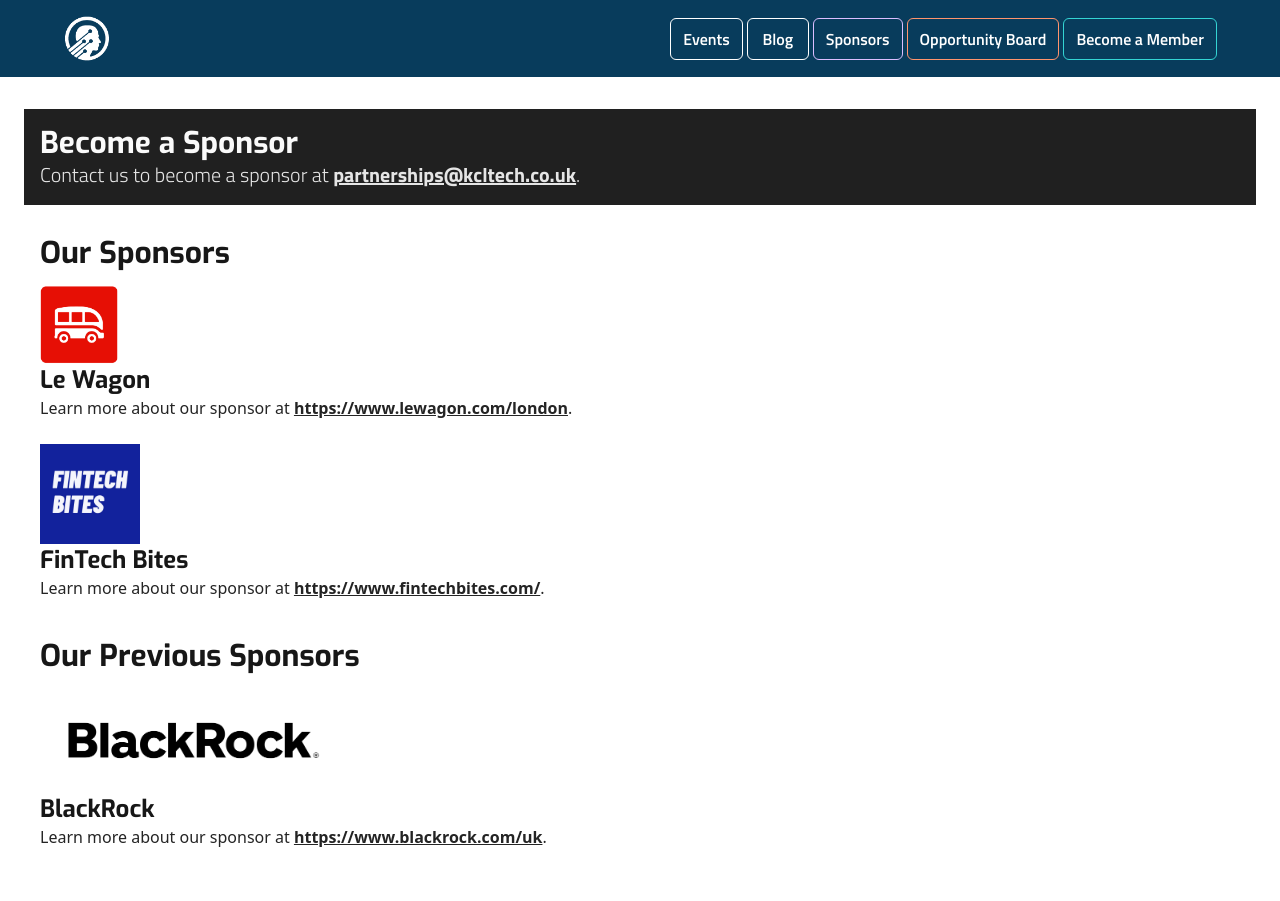
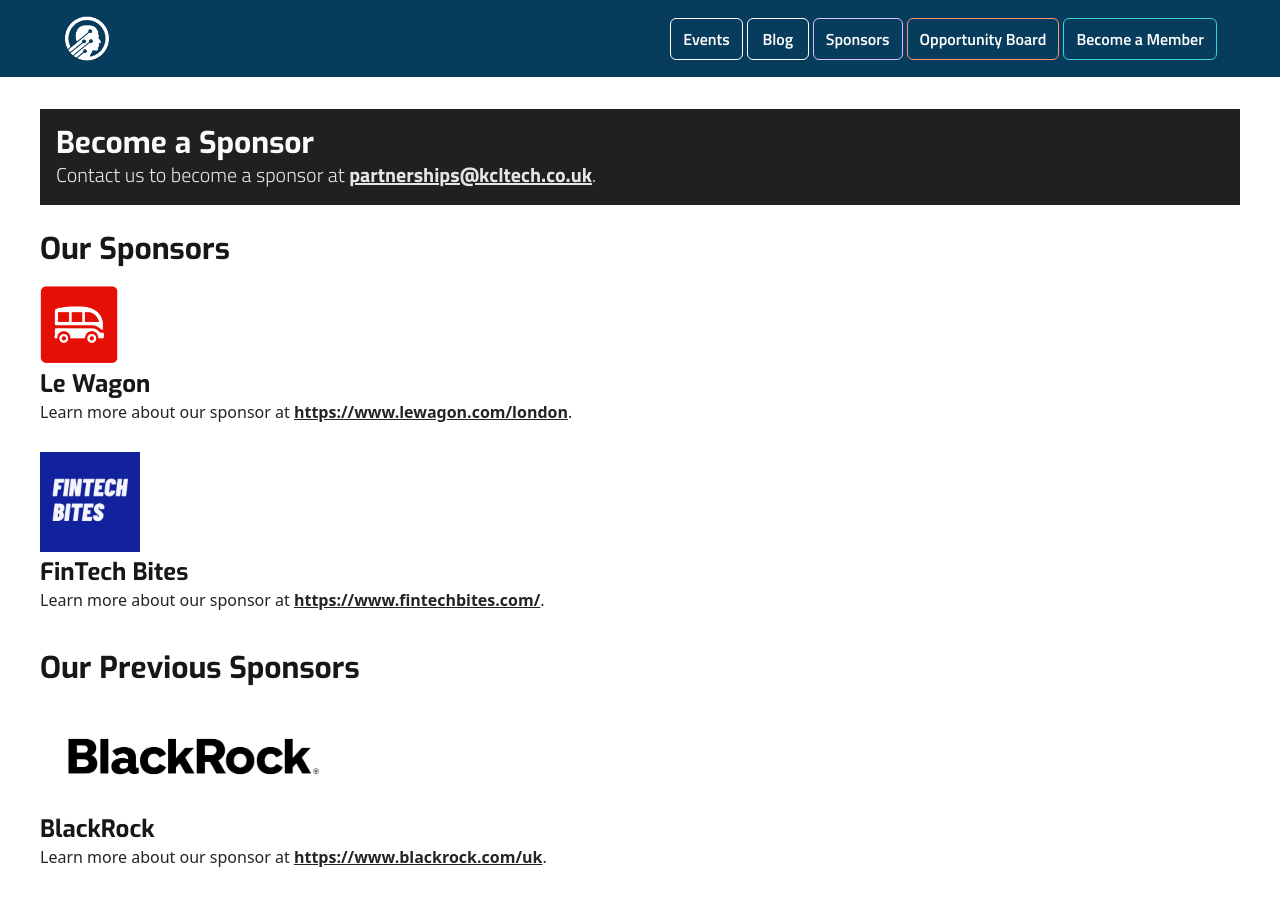
Before and after one commit to jd-paul/kcl-tech-website, a Next.js app: page /sponsors in a window 1280 px wide. Built offline with nearby package versions, Linux system fonts and the light colour scheme; no server answers; the database is empty.

Commit message:
Changes to sponsor page

```diff
--- a/app/sponsors/page.tsx
+++ b/app/sponsors/page.tsx
@@ -26,6 +26,8 @@
         className="slides-generic_light"
         style={{ backgroundColor: "#ffffff", paddingTop: "2rem" }}
       >
+
+        <div className="content-generic">
           <div className="w-full p-4 bg-[#202020] mb-[1rem]">
             <h1 className="text-3xl text-neutral-50 font-exo font-bold">
               Become a Sponsor
@@ -40,13 +42,12 @@
               .
             </p>
           </div>
-        <div className="content-generic">
           <h1 className="text-3xl text-neutral-900 font-exo font-bold leading-[3.5rem] mt-1 mb-1">
             Our Sponsors
           </h1>
 
-          <Image src={LeWagon} alt="Le Wagon Logo" width={300} height={100} />
-          <h1 className="text-2xl text-neutral-900 font-exo font-bold">
+          <Image src={LeWagon} alt="Le Wagon Logo" width={300} height={100} className="pt-1" />
+          <h1 className="text-2xl text-neutral-900 font-exo font-bold pt-1">
             Le Wagon
           </h1>
           <p>
@@ -61,8 +62,8 @@
 
           <br />
 
-          <Image src={FinTech} alt="FinTech Bites Logo" width={100} height={100} />
-          <h1 className="text-2xl text-neutral-900 font-exo font-bold">
+          <Image src={FinTech} alt="FinTech Bites Logo" width={100} height={100} className="pt-1" />
+          <h1 className="text-2xl text-neutral-900 font-exo font-bold pt-1">
             FinTech Bites
           </h1>
           <p>
@@ -86,8 +87,8 @@
             alt="BlackRock Logo"
             width={300}
             height={100}
-          />
-          <h1 className="text-2xl text-neutral-900 font-exo font-bold">
+            className="pt-1" />
+          <h1 className="text-2xl text-neutral-900 font-exo font-bold pt-1">
             BlackRock
           </h1>
           <p>
```
Lines whose indentation alone changed are shown as unchanged.
